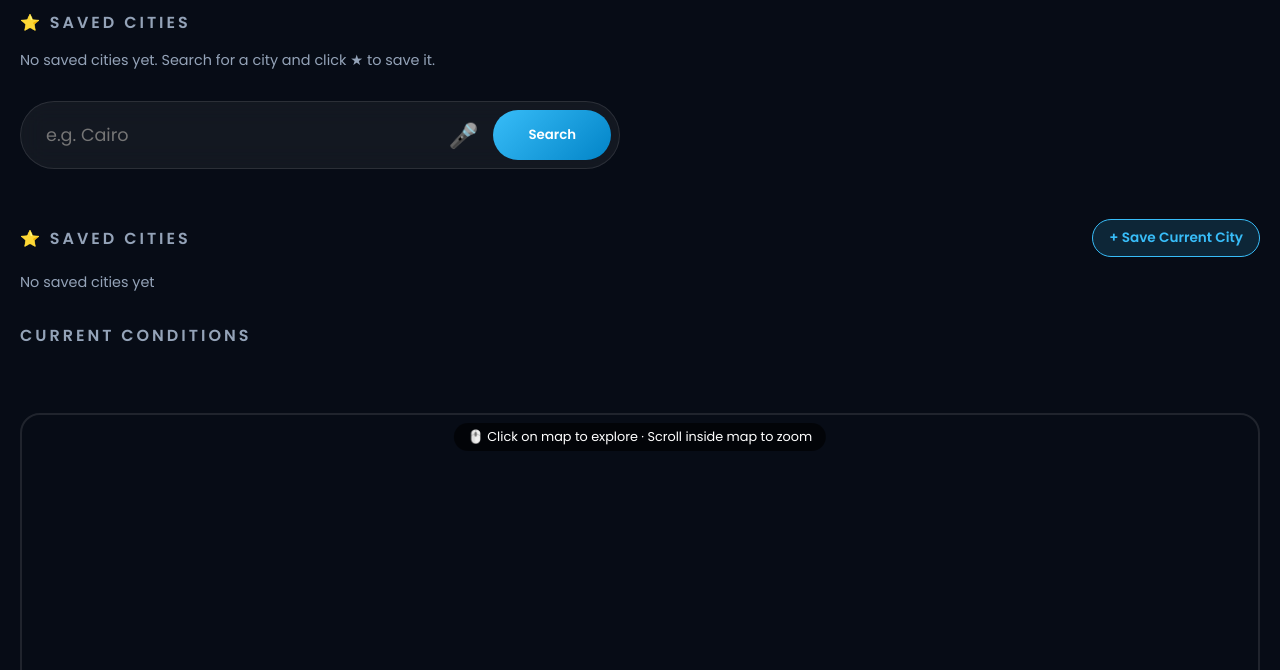
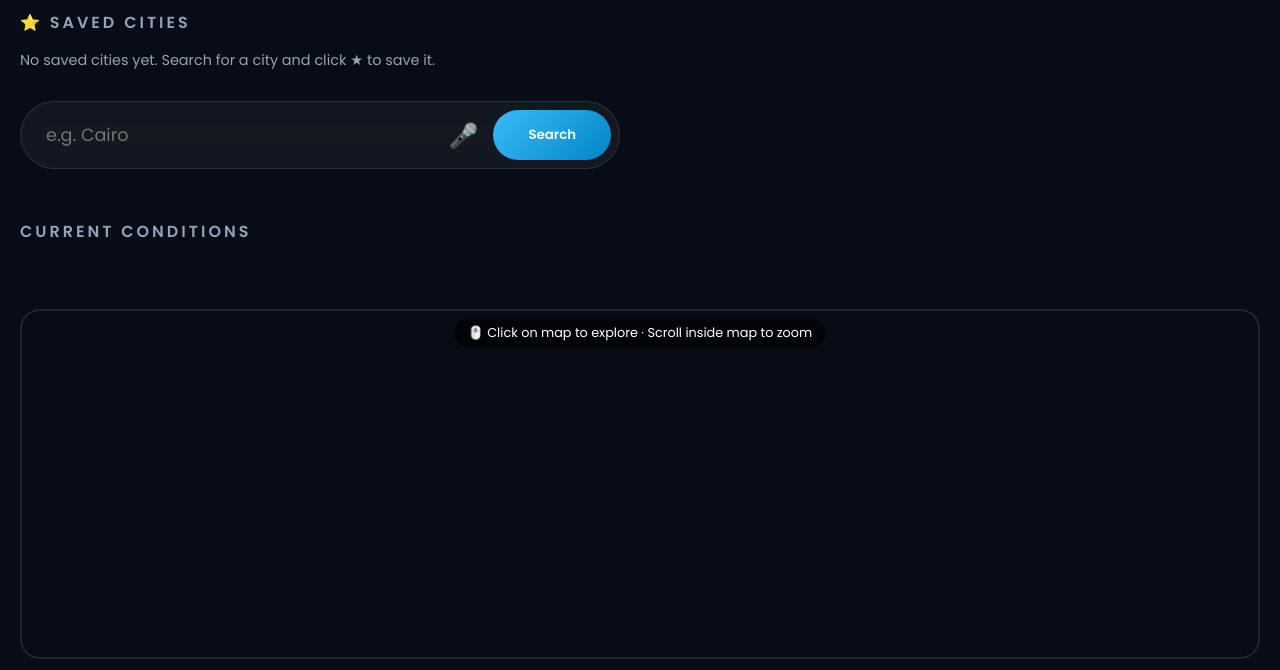
Before and after one commit to OmarAhmedRamadan07/ModernWeatherDashboard-ProjectWebProgramming-SUTec, a plain HTML site: page index.html in a window 1280 px wide. Shown: the part 130-800 px from the top of the page. Drawn offline with nearby package versions, Linux system fonts and the light colour scheme; some packages are replaced by stand-ins of ours; no server answers; a script that the page names is missing.

Commit message:
Final code

```diff
--- a/index.html
+++ b/index.html
@@ -29,12 +29,13 @@
                 <button id="theme-toggle" class="theme-toggle">☀️ Light Mode</button>
             </nav>
 
-            <!-- Favorite Cities -->
+            <!-- Saved Cities -->
             <section style="margin-bottom:30px;">
                 <h3 style="color:var(--text-dim);letter-spacing:3px;text-transform:uppercase;font-size:1rem;font-weight:600;margin-bottom:15px;">⭐ Saved Cities</h3>
                 <div id="favorites-container"></div>
             </section>
 
+            <!-- Search -->
             <section class="search-section">
                 <form id="search-form">
                     <label for="city-input" style="display:none;">Search City</label>
@@ -44,30 +45,22 @@
                 </form>
             </section>
 
+            <!-- Current Weather -->
             <section id="current-weather"></section>
 
-            <!-- Favorite Cities -->
-            <section class="favorites-section" style="margin-bottom:30px;">
-                <div style="display:flex;align-items:center;justify-content:space-between;margin-bottom:15px;">
-                    <h3 style="color:var(--text-dim);letter-spacing:3px;text-transform:uppercase;font-size:1rem;font-weight:600;">⭐ Saved Cities</h3>
-                    <button id="save-city-btn" onclick="saveCurrentCity()" style="background:rgba(56,189,248,0.15);border:1px solid var(--accent-color);color:var(--accent-color);padding:8px 16px;border-radius:20px;cursor:pointer;font-size:0.85rem;font-weight:600;">+ Save Current City</button>
-                </div>
-                <div id="favorites-container" style="display:flex;flex-wrap:wrap;gap:10px;">
-                    <p style="color:var(--text-dim);font-size:0.9rem;">No saved cities yet</p>
-                </div>
-            </section>
-
+            <!-- Current Conditions -->
             <section class="conditions-section" style="margin-bottom:40px;">
                 <h3>Current Conditions</h3>
                 <div id="conditions-grid" class="conditions-grid"></div>
             </section>
 
-            <!-- Map with hint -->
+            <!-- Map -->
             <section id="map-section" style="margin-bottom:40px; position:relative;">
                 <div id="map-hint">🖱️ Click on map to explore · Scroll inside map to zoom</div>
                 <div id="map"></div>
             </section>
 
+            <!-- Forecast -->
             <section class="forecast-section">
                 <h3>13-Day Forecast</h3>
                 <div id="forecast-cards" class="forecast-container"></div>
@@ -76,6 +69,7 @@
                 </div>
             </section>
 
+            <!-- Hourly Forecast -->
             <section class="hourly-section" style="margin-top:40px;margin-bottom:40px;">
                 <h3>Hourly Forecast</h3>
                 <div id="hourly-forecast-container" class="hourly-forecast-container"></div>
@@ -101,7 +95,6 @@
     <script src="https://cdn.jsdelivr.net/npm/chart.js"></script>
     <script src="js/app.js"></script>
 
-    <!-- Hide map hint after first interaction -->
     <script>
         document.getElementById('map').addEventListener('click', () => {
             const hint = document.getElementById('map-hint');
```
